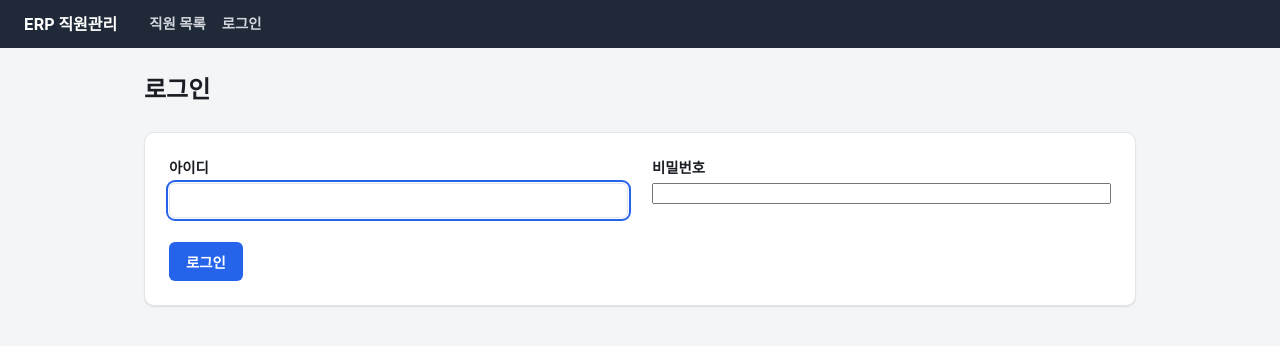
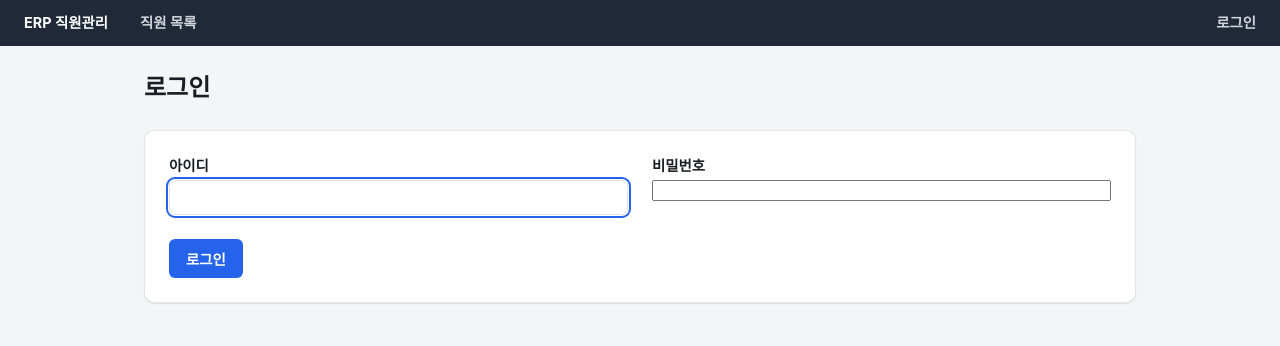
Before and after one commit to Lim-K-M/ERP_Management, a FastAPI app: page /login?next=/employees/new in a window 1280 px wide. Shown: the top 346 px of the page. Run offline with FastAPI, Linux system fonts and the light colour scheme; parts of the project's set-up code (start-up, migrations or seed data) failed here and were passed over.

Commit message:
style(auth): 로그인 버튼 위치 통일 + 브랜드 로고 클릭 시 목록으로 이동
로그인 링크를 로그아웃 버튼과 동일하게 우측 정렬·버튼 스타일로 맞추고,
"ERP 직원관리" 텍스트를 /employees로 가는 링크로 변경

```diff
--- a/app/static/css/style.css
+++ b/app/static/css/style.css
@@ -62,7 +62,7 @@ h2 {
     gap: var(--space-4);
 }
 
-.nav-brand {
+.nav a.nav-brand {
     color: #fff;
     font-weight: 700;
     margin-right: var(--space-4);
@@ -85,8 +85,12 @@ h2 {
     margin-left: auto;
 }
 
-.nav-logout-form {
+.nav-auth-form {
     display: inline;
+}
+
+.nav-login-link {
+    margin-left: auto;
 }
 
 .nav-link-button {
--- a/app/templates/partials/_nav.html
+++ b/app/templates/partials/_nav.html
@@ -1,13 +1,13 @@
 <nav class="nav">
-    <span class="nav-brand">ERP 직원관리</span>
+    <a href="/employees" class="nav-brand">ERP 직원관리</a>
     <a href="/employees">직원 목록</a>
     {% if is_logged_in(request) %}
     <a href="/employees/new">직원 등록</a>
     <span class="nav-user">{{ request.session.user }}님</span>
-    <form method="post" action="/logout" class="nav-logout-form">
+    <form method="post" action="/logout" class="nav-auth-form">
         <button type="submit" class="nav-link-button">로그아웃</button>
     </form>
     {% else %}
-    <a href="/login">로그인</a>
+    <a href="/login" class="nav-link-button nav-login-link">로그인</a>
     {% endif %}
 </nav>
```
